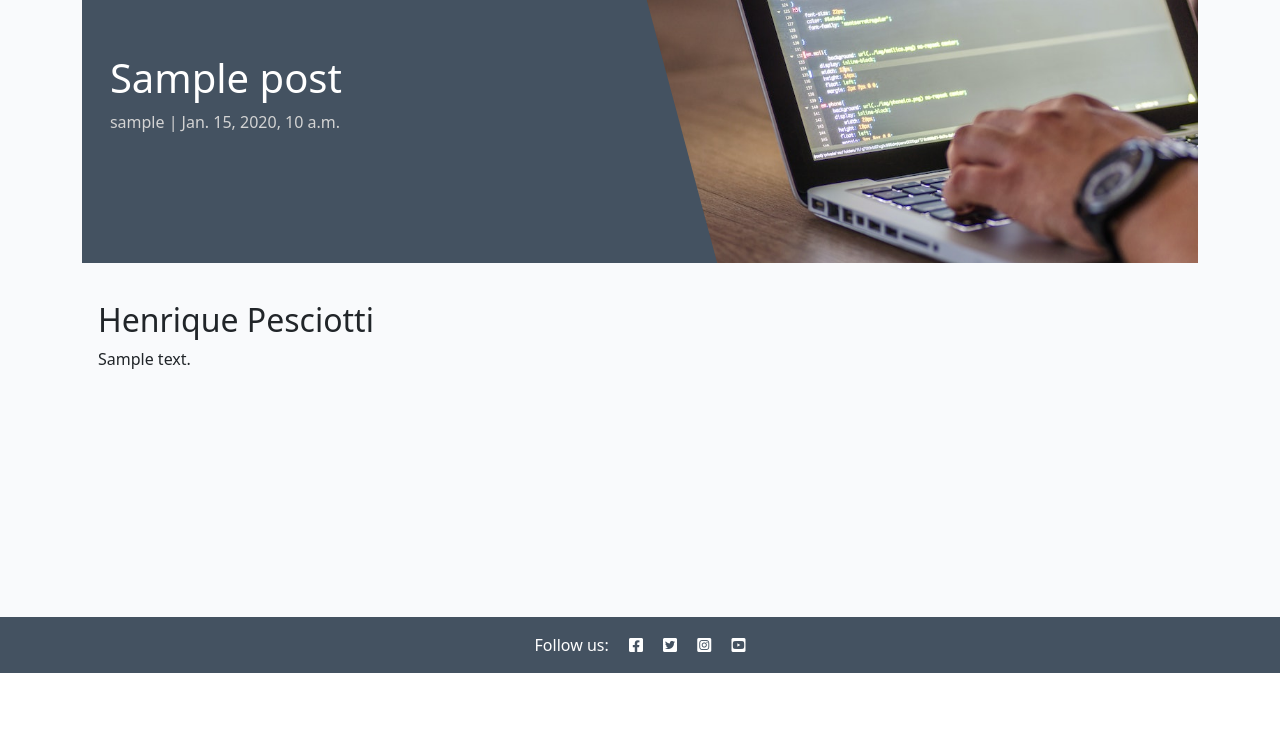
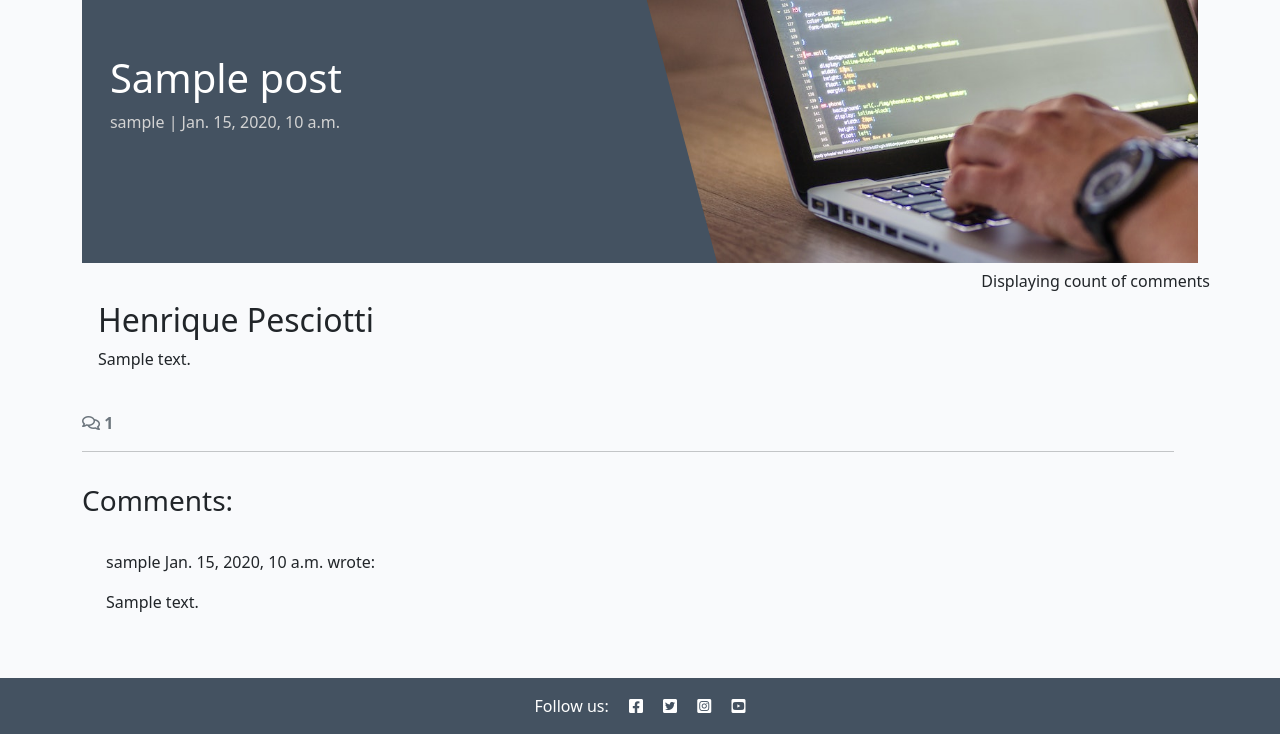
Before and after one commit to hpesciotti/django-blog-tutorial, a Django app: a page that uses blog/templates/blog/post_detail.html in a window 1280 px wide. Shown: the part 127-861 px from the top of the page. Before the commit the page ends 800 px from the top, so only its background shows below. Run offline with Django 4.2, Linux system fonts and the light colour scheme; tables that the repository leaves empty hold one stand-in row (values such as "Sample post").

Commit message:
Add comment section for articles in blog

```diff
--- a/blog/templates/blog/post_detail.html
+++ b/blog/templates/blog/post_detail.html
@@ -29,6 +29,48 @@
                 </p>
             </div>
         </div>
+        Displaying count of comments
+        <div class="row">
+            <div class="col-12">
+                <strong class="text-secondary">
+                    <i class="far fa-comments"></i> {{ comment_count }}
+                </strong>
+            </div>
+            <div class="col-12">
+                <hr>
+            </div>
+        </div>
+        <!-- Displaying Comments -->
+        <div class="row">
+            <div class="col-md-8 card mb-4  mt-3 ">
+                <h3>Comments:</h3>
+                <div class="card-body">
+                    <!-- We want a for loop inside the empty control tags
+          to iterate through each comment in comments -->
+                    {% for comment in comments %}
+                    <div class="p-2 comments
+          {% if not comment.approved and comment.author == user %}
+          faded{% elif not comment.approved %} d-none{% endif %}">
+                        <p class="font-weight-bold">
+                            {{ comment.author }}
+                            <span class="font-weight-normal">
+                                {{ comment.created_on }}
+                            </span> wrote:
+                        </p>
+                        <div id="comment{{ comment.id }}">
+                            {{ comment.body | linebreaks }}
+                        </div>
+                        {% if not comment.approved and comment.author == user %}
+                        <p class="approval">
+                            This comment is awaiting approval
+                        </p>
+                        {% endif %}
+                    </div>
+                    <!-- Our for loop ends here -->
+                    {% endfor %}
+                </div>
+            </div>
+        </div>
     </div>
 </div>
 
--- a/blog/views.py
+++ b/blog/views.py
@@ -26,4 +26,16 @@ def post_detail(request, slug):
     """
     queryset = Post.objects.filter(status=1)
     post = get_object_or_404(queryset, slug=slug)
-    return render(request, "blog/post_detail.html", {"post": post, "coder": "Henrique Pesciotti"},)
+    comments = post.comments.all().order_by("-created_on")
+    comment_count = post.comments.filter(approved=True).count()
+
+    return render(
+        request,
+        "blog/post_detail.html",
+        {
+            "post": post,
+            "coder": "Henrique Pesciotti",
+            "comments": comments,
+            "comment_count": comment_count,
+        },
+    )
--- a/codestar/settings.py
+++ b/codestar/settings.py
@@ -30,7 +30,7 @@ TEMPLATES_DIR = os.path.join(BASE_DIR, 'templates')
 SECRET_KEY = os.environ.get("SECRET_KEY")
 
 # SECURITY WARNING: don't run with debug turned on in production!
-DEBUG = False
+DEBUG = True
 
 ALLOWED_HOSTS = ['8000-hpesciotti-djangoblogtu-8oln9dx779g.ws.codeinstitute-ide.net', '.herokuapp.com']
 
```
